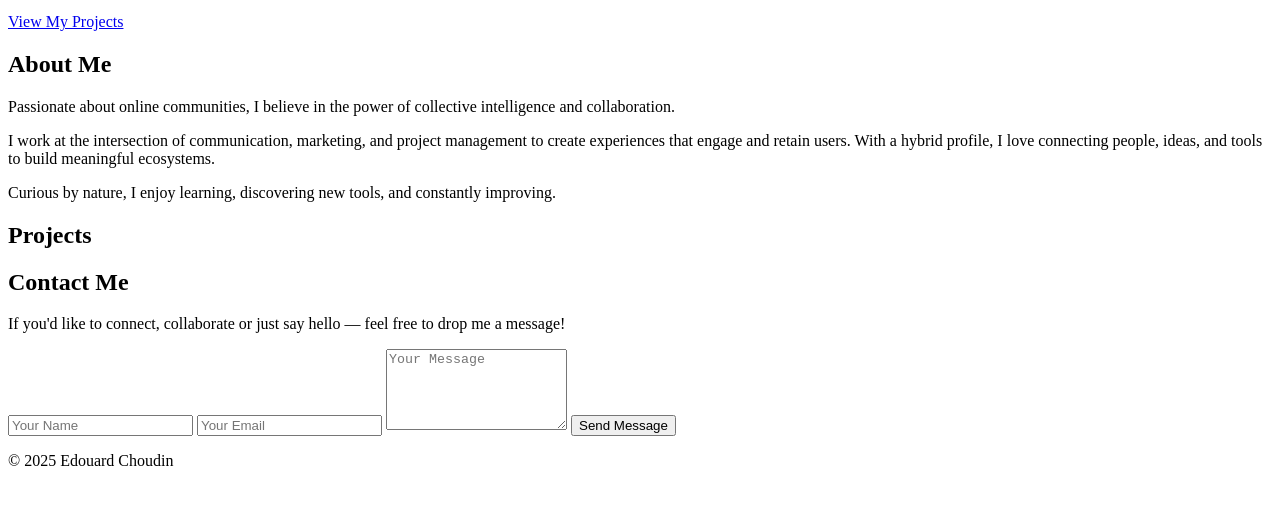
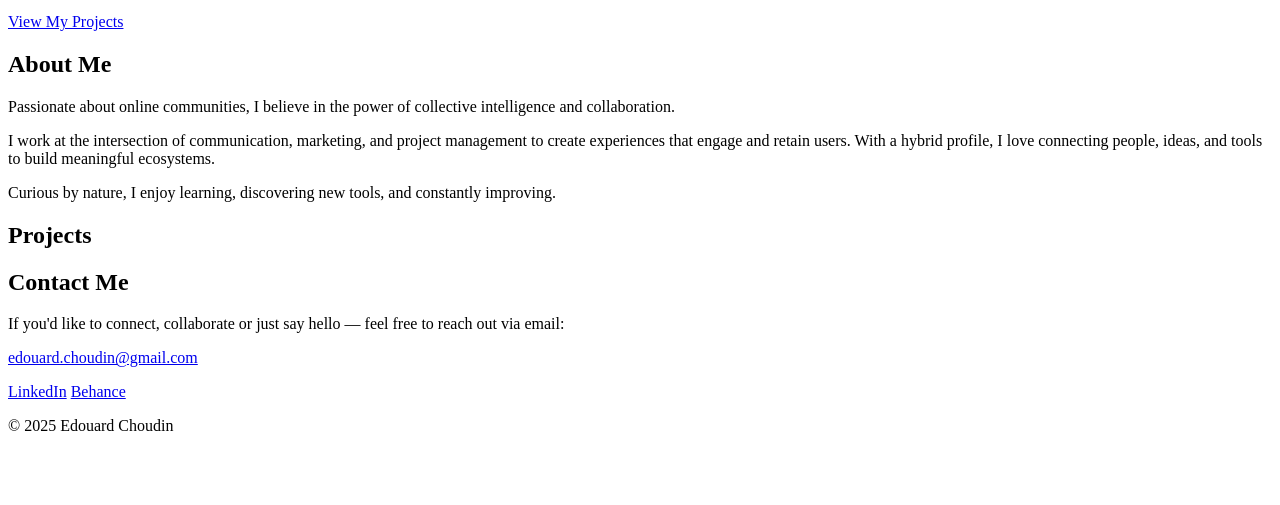
Before and after one commit to edchoud/portfolio, a plain HTML site: page index.html in a window 1280 px wide. Shown: the part 101-606 px from the top of the page. Drawn offline with Linux system fonts and the light colour scheme.

Commit message:
Update index.html - Contact Update

```diff
--- a/index.html
+++ b/index.html
@@ -40,13 +40,17 @@
   <!-- CONTACT SECTION -->
 <section id="contact">
   <h2>Contact Me</h2>
-  <p>If you'd like to connect, collaborate or just say hello — feel free to drop me a message!</p>
-  <form name="contact" method="POST" data-netlify="true">
-    <input type="text" name="name" placeholder="Your Name" required />
-    <input type="email" name="email" placeholder="Your Email" required />
-    <textarea name="message" placeholder="Your Message" rows="5" required></textarea>
-    <button type="submit">Send Message</button>
-  </form>
+  <p>If you'd like to connect, collaborate or just say hello — feel free to reach out via email:</p>
+  <p>
+    <a class="email-link" href="mailto:edouard.choudin@gmail.com">edouard.choudin@gmail.com</a>
+  </p>
+
+  <div class="social-links">
+    <a href="https://www.linkedin.com/in/edouardchoudin/" target="_blank">LinkedIn</a>
+    <a href="https://www.behance.net/edouardchoudin" target="_blank">Behance</a>
+  </div>
+</section>
+
 </section>
 
   <!-- FOOTER -->
```
